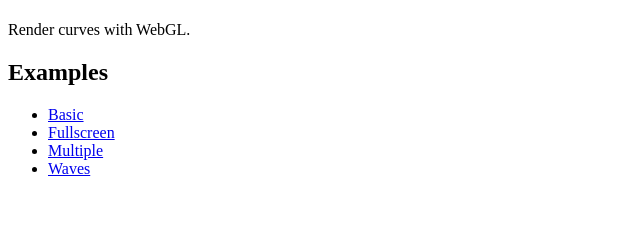
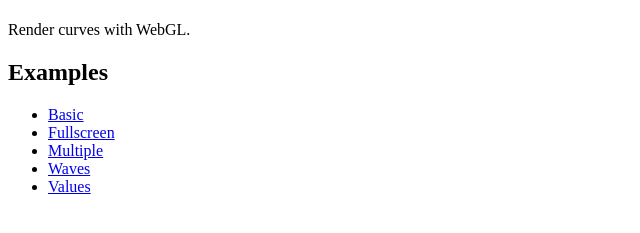
Before and after one commit to internetfriendsforever/wires, a website: page index.html in a window 1280 px wide. Shown: the part 59-292 px from the top of the page, without its empty margins (0-640 px from the left). Drawn offline with Linux system fonts and the light colour scheme.

Commit message:
Add values example to index

```diff
--- a/index.html
+++ b/index.html
@@ -12,6 +12,7 @@
       <li><a href="/examples/fullscreen">Fullscreen</a></li>
       <li><a href="/examples/multiple">Multiple</a></li>
       <li><a href="/examples/waves">Waves</a></li>
+      <li><a href="/examples/values">Values</a></li>
     </ul>
   </body>
 </html>
```
